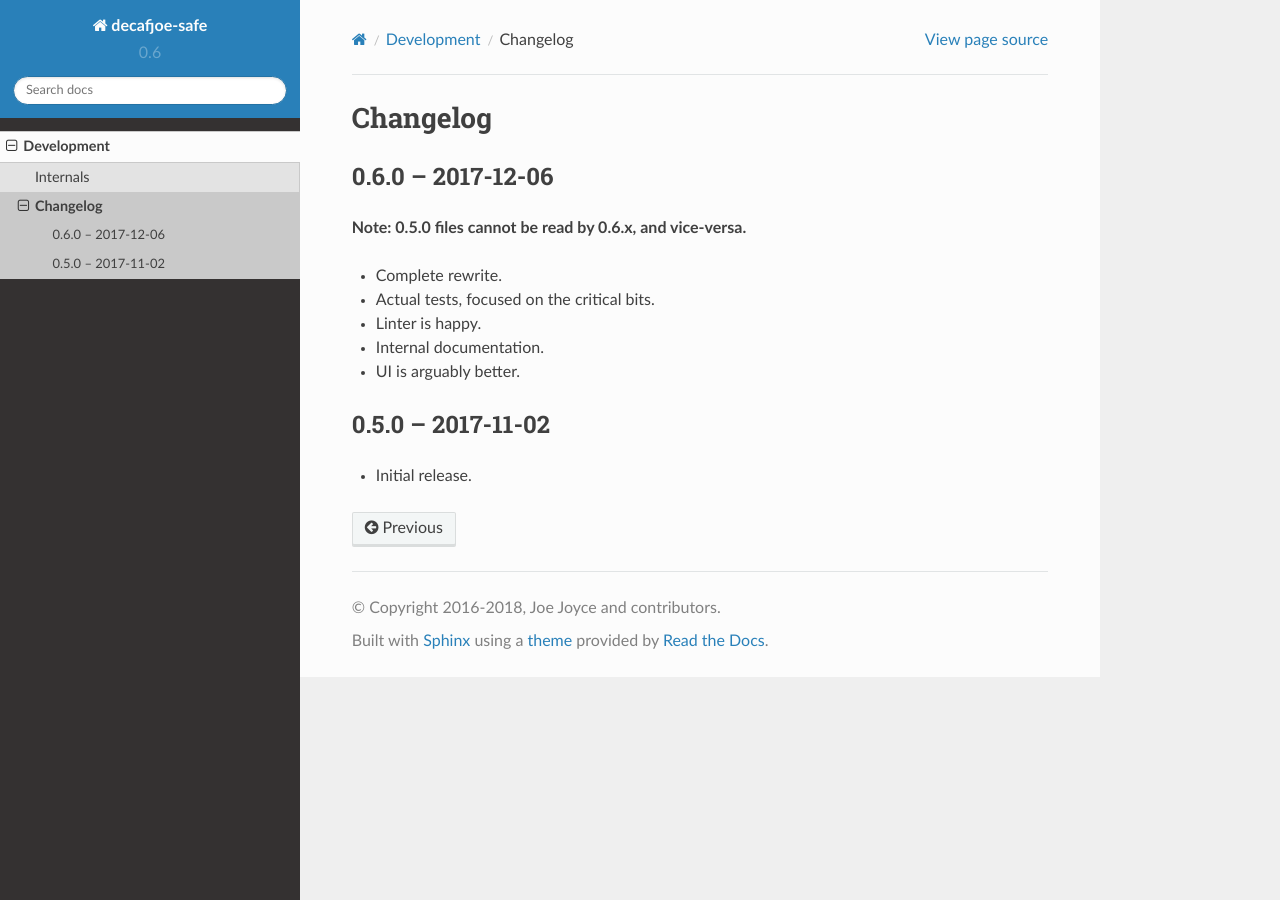
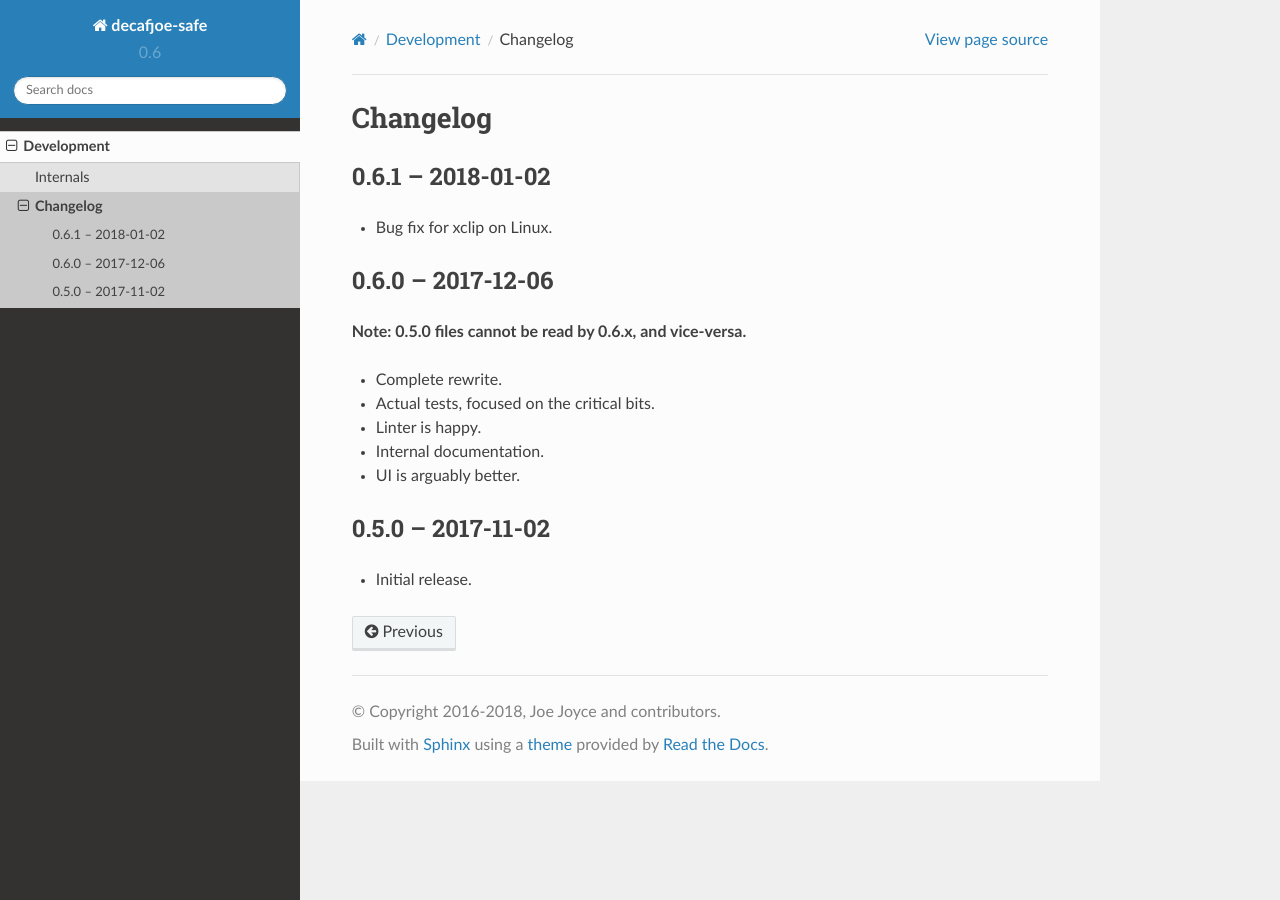
Before and after one commit to decafjoe/safe, a Sphinx documentation site: the page built from doc/development/changelog.rst, in a window 1280 px wide. Built offline with Sphinx 7.4.7 and the Read the Docs theme 2.0.0, drawn with Linux system fonts in a browser that asks for light colours; pages that are not in the unit, such as notebooks, are missing from menus.

Commit message:
Adds description for upcoming release.

```diff
--- a/doc/development/changelog.rst
+++ b/doc/development/changelog.rst
@@ -2,6 +2,12 @@
 ===========
  Changelog
 ===========
+
+
+0.6.1 -- 2018-01-02
+===================
+
+* Bug fix for xclip on Linux.
 
 
 0.6.0 -- 2017-12-06
```
